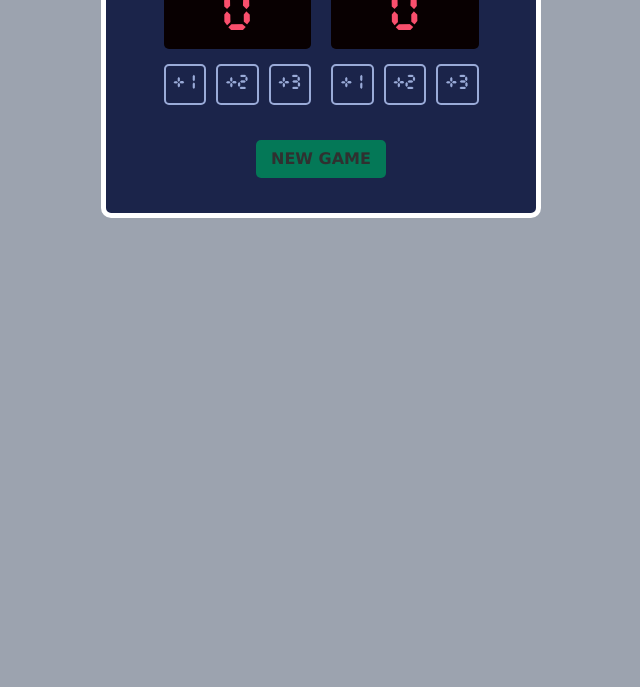
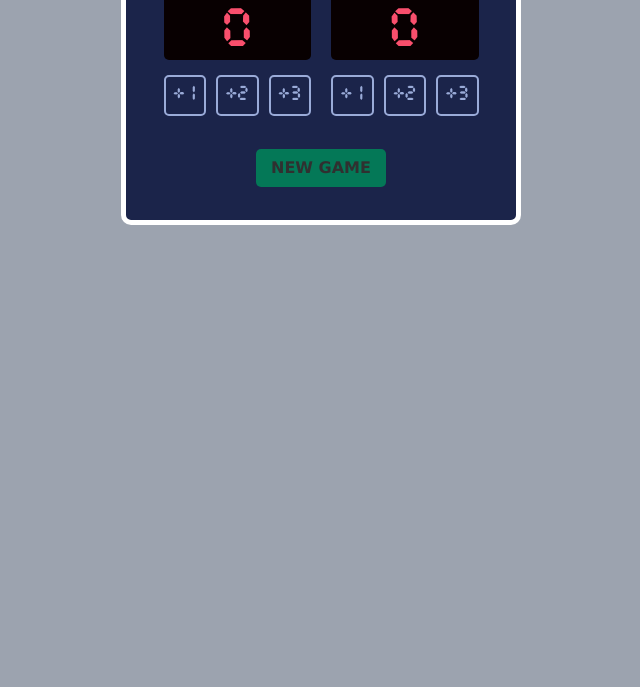
Before and after one commit to Raehale/score-board, a plain HTML site: page index.html in a window 1280 px wide. Shown: the part 113-800 px from the top of the page, without its empty margins (319-959 px from the left). Drawn offline with nearby package versions, Linux system fonts and the light colour scheme.

Commit message:
Update index.css

```diff
--- a/index.css
+++ b/index.css
@@ -5,11 +5,18 @@
       url("CursedTimerUlil-Aznm.ttf") format("opentype") tech(color-COLRv1),
       url("CursedTimerUlil-Aznm.ttf") format("opentype"),
       url("CursedTimerUlil-Aznm.ttf") format("woff");
-  }
+}
+
+* {
+    margin: 0;
+    padding: 0;
+    box-sizing: border-box;
+}
 
 body {
+    background-color: #9CA3AF;
+
     margin: 0;
-    background-color: #9CA3AF;
     margin-top: 25px;
 }
 
@@ -17,45 +24,49 @@ body {
     display: flex;
     flex-direction: column;
     align-items: center;
+
     background-color: #1B244A;
+
     max-width: 400px;
     margin: auto;
+    border: 5px solid white;
     border-radius: 10px;
-    border: 5px solid white;
     padding: 15px;
 }
 
 .scores-section {
     display: flex;
     justify-content: space-around;
+    align-items: center;
+
     max-width: 400px;
     margin: auto;
-    align-items: center;
     gap: 20px;
 }
 
 /***SCORE TITLE***/
 h3 {
+    margin-top: 15px;
+    margin-bottom: .35em;
+
+    font-family: verdana;
+    font-size: 2em;
+    font-weight: bold;
     color: white;
-    font-weight: bold;
-    font-size: 2em;
     text-align: center;
-    margin-bottom: 0;
-    margin-top: 15px;
-    font-family: verdana;
 }
 
 /***SCORE BOXES***/
 .score {
     background-color: #080001;
+
+    border-radius: 5px;
+    padding: 10px 0 0 0;
+
+    font-family: 'Cursed Timer ULiL';
+    font-size: 3em;
     color: #F94F6D;
-    border-radius: 5px;
     text-align: center;
-    font-size: 3em;
-    padding: 5px;
-    display: flex;
-    justify-content: center;
-    font-family: 'Cursed Timer ULiL';
 }
 
 .score.winning-score {
@@ -66,37 +77,47 @@ h3 {
 .add-numbers {
     display: flex;
     justify-content: space-areound;
+
     gap: 10px;
 }
 
 .number-box {
+    margin: 15px 0;
     border: 2px solid #9AABD8;
+    border-radius: 5px;
     padding: .5rem;
-    border-radius: 5px;
+
+    font-family: 'Cursed Timer ULiL';
+    font-size: 18px;
     color: #9AABD8;
-    font-size: 18px;
-    margin: 15px 0;
-    font-family: 'Cursed Timer ULiL';
 }
 
 .number-box:hover {
     background-color: rgba(0, 0, 0, .2);
+
+    border-color: #fff;
+
     cursor: pointer;
+
+    color: #fff;
 }
 
 /***NEW GAME***/
 .new-game-button {
     background-color: #047857;
+
+    margin: 5% 0;
+    border: 0;
+    border-radius: 5px;
+    padding: 10px 15px;
+
+    font-family: verdana;
     color: #303030;
     font-weight: bold;
-    border: 0;
-    margin: 5% 0;
-    padding: 10px 15px;
-    border-radius: 5px;
-    font-family: verdana;
 }
 
 .new-game-button:hover {
     background-color: #10B981;
+
     cursor: pointer;
 }
```
